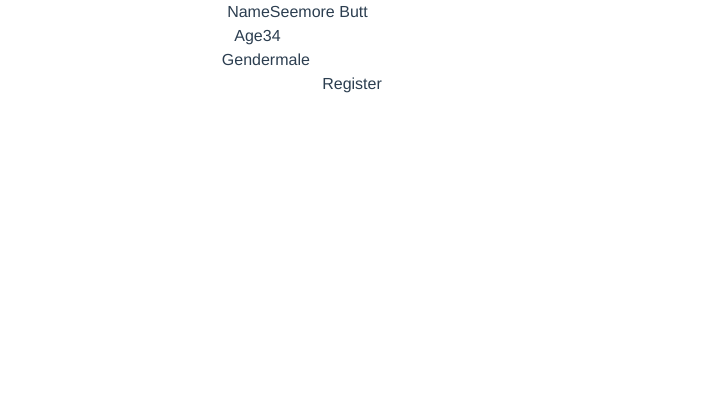
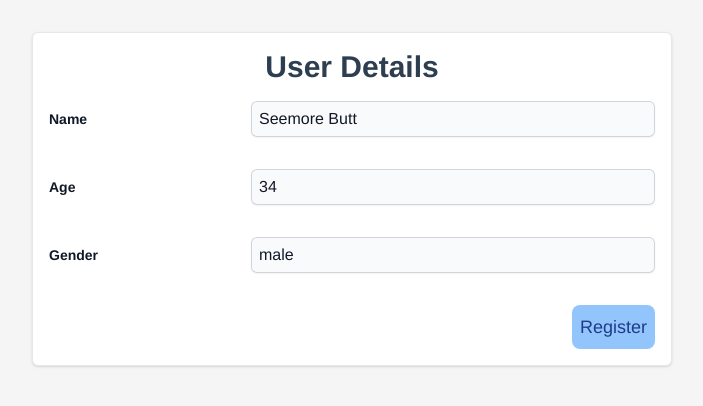
Before and after one commit to itnderary/frontend, a Vue app: page /register in a window 1280 px wide. Shown: the top 406 px of the page, without its empty margins (288-991 px from the left). Built offline with nearby package versions, Linux system fonts and the light colour scheme.

Commit message:
styling for input

```diff
--- a/src/App.vue
+++ b/src/App.vue
@@ -12,6 +12,9 @@ export default {
 </script>
 
 <style>
+body {
+  @apply bg-neutral-100;
+}
 #app {
   font-family: Avenir, Helvetica, Arial, sans-serif;
   -webkit-font-smoothing: antialiased;
--- a/src/views/UserRegister.vue
+++ b/src/views/UserRegister.vue
@@ -1,21 +1,29 @@
 <template>
-  <div>
-    <form>
-      <div class="input">
-        <label for="name">Name</label>
-        <input type="text" :value="name" id="name" />
+  <div class="flex w-full justify-center">
+    <div class="border rounded-md w-1/2 mt-8 px-4 py-4 shadow bg-white">
+      <div class="mb-4">
+        <h1 class="text-3xl font-extrabold">User Details</h1>
       </div>
-      <div class="input">
-        <label for="age">Age</label>
-        <input type="number" :value="age" id="age" />
-      </div>
-      <div class="input">
-        <label for="gender">Gender</label>
-        <input type="text" :value="gender" id="gender" />
-      </div>
-      <button @click="register">Register</button>
-    </form>
+      <form class="flex flex-col justify-center">
+        <div class="pb-8 flex items-center justify-between">
+          <label class="block text-sm/6 font-semibold text-gray-900 " for="name">Name</label>
+          <input type="text" class="block w-2/3 rounded-md border-0  bg-gray-50 py-1.5 px-2 text-gray-900  shadow-sm ring-1 ring-inset ring-gray-300 placeholder:text-gray-400 text-md" :value="name" id="name" />
+        </div>
+        <div class="pb-8 flex items-center justify-between">
+          <label for="age" class="block text-sm/6 font-semibold text-gray-900">Age</label>
+          <input type="number" class="block w-2/3 rounded-md border-0 bg-gray-50 py-1.5 px-2 text-gray-900 shadow-sm ring-1 ring-inset ring-gray-300 placeholder:text-gray-400 text-md" :value="age" id="age" />
+        </div>
+        <div class="flex pb-8 items-center justify-between">
+          <label for="gender" class="block text-sm/6 font-semibold text-gray-900">Gender</label>
+          <input type="text" class="block w-2/3 rounded-md border-0 bg-gray-50 py-1.5 px-2 text-gray-900 shadow-sm ring-1 ring-inset ring-gray-300 placeholder:text-gray-400 text-md" :value="gender" id="gender" />
+        </div>
+        <div class="flex justify-end">
+          <button class="bg-blue-300 py-2 px-2 rounded-lg text-blue-900 font-medium hover:bg-blue-400 text-lg" @click="register">Register</button>
+        </div>
+      </form>
+    </div>
   </div>
+
 </template>
 
 <script>
```
Also changed, not shown: 1 other file (tests, documents, lock files or other folders).
